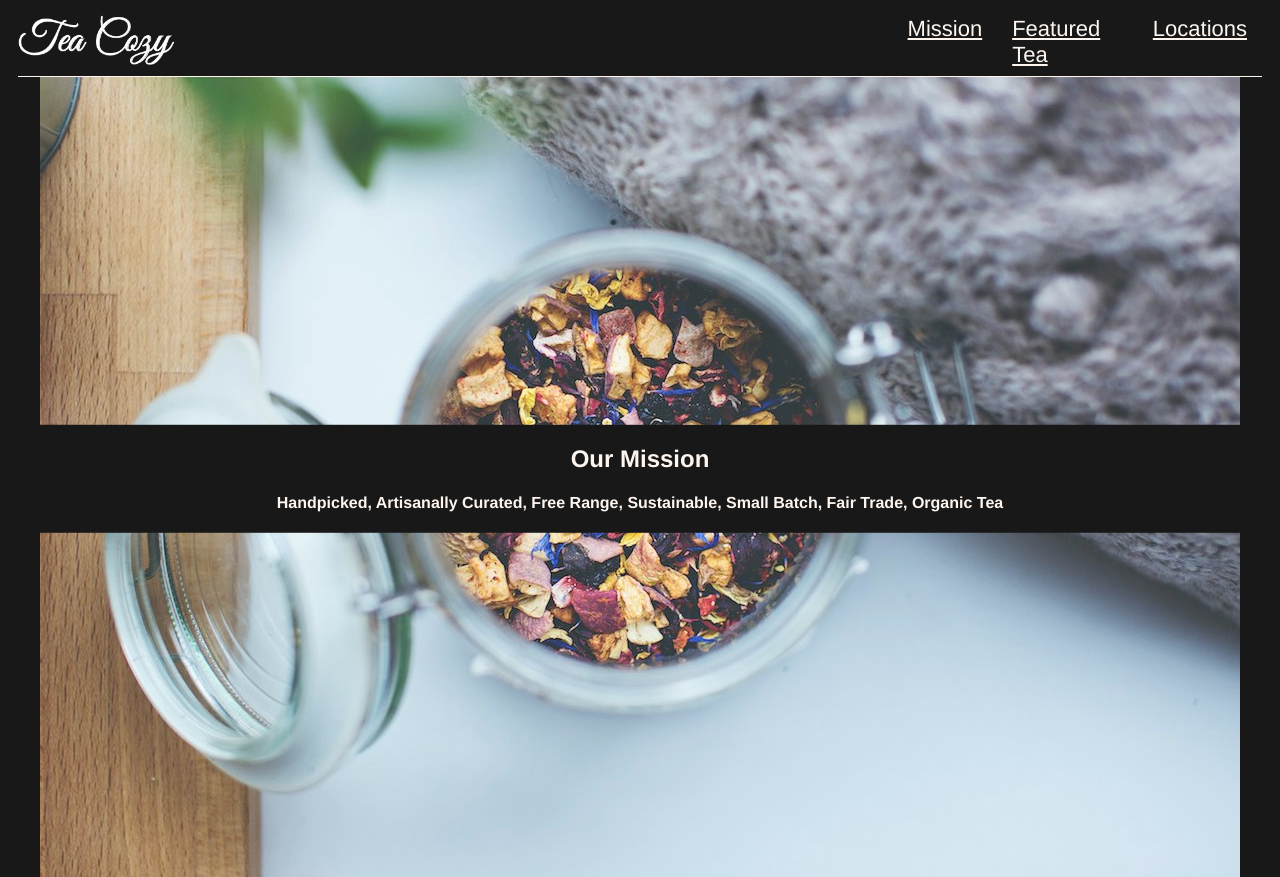
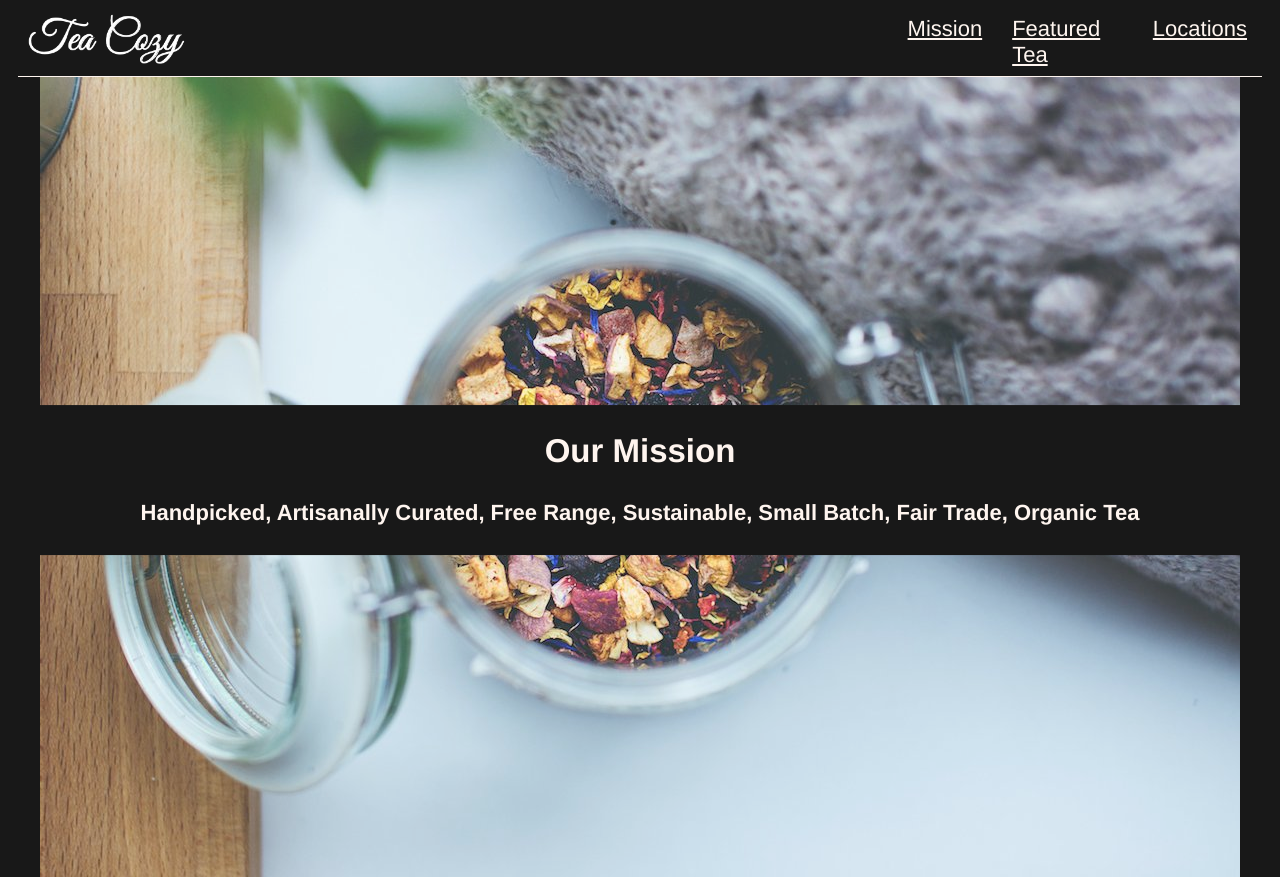
Before and after one commit to halamh/teashop, a plain HTML site: page index.html in a window 1280 px wide. Shown: the top 877 px of the page. Drawn offline with Linux system fonts and the light colour scheme.

Commit message:
Fixed minor exercise req ex: font-size

```diff
--- a/style.css
+++ b/style.css
@@ -5,12 +5,12 @@ html {
     opacity: 0.9;
     margin: auto 10px;
     width: auto;
+    font-size: 22px;
 }
 
 header {
     border-bottom: 1px solid seashell;
     height: 69px;
-    width: 100%;
     display: flex;
     align-items: center;
 }
@@ -22,7 +22,7 @@ header {
 .logo img {
     height: 50px;
     width: auto;
-    margin: 0 auto;
+    margin: 0 10px;
 }
 
 nav {
```
